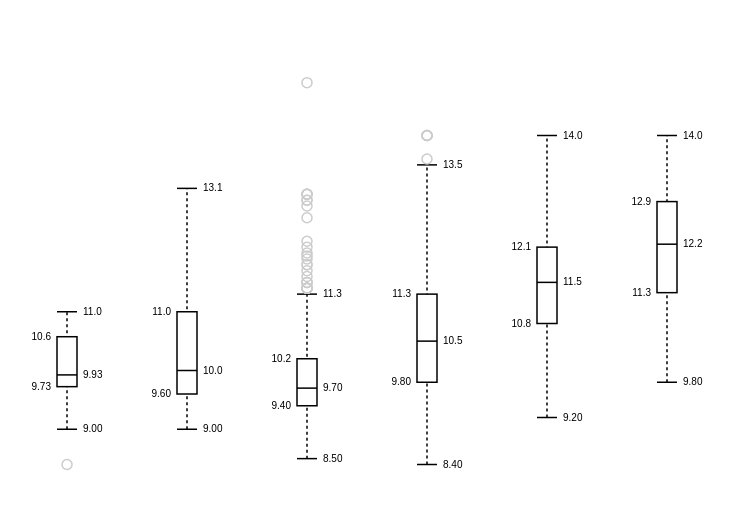
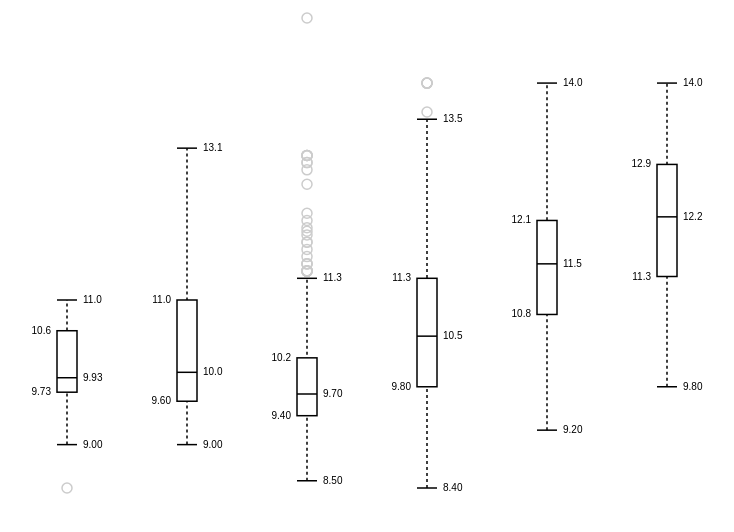
Before and after one commit to pcasaretto/udacity-p6, a plain HTML site: page index.html in a window 1280 px wide. Shown: the whole page, without its empty margins (1-735 px from the left). Drawn offline with nearby package versions, Linux system fonts and the light colour scheme.

Commit message:
Refactor

```diff
--- a/index.html
+++ b/index.html
@@ -38,9 +38,6 @@ var margin = {top: 10, right: 50, bottom: 20, left: 50},
     width = 120 - margin.left - margin.right,
     height = 500 - margin.top - margin.bottom;
 
-var min = Infinity,
-    max = -Infinity;
-
 var chart = d3.box()
     .whiskers(iqr(1.5))
     .width(width)
@@ -49,31 +46,38 @@ var chart = d3.box()
 d3.csv("data/wineQualityReds.csv", function(error, csv) {
   if (error) throw error;
 
-  var data = [];
+  var r = filterCSV(csv, "alcohol");
+  var data = r[0]
+  var extent = r[1]
 
-  data = d3.nest()
+  chart.domain(extent);
+
+  var svg = d3.select("body").selectAll("svg")
+      .data(data)
+      .enter().append("svg")
+      .attr("class", "box")
+      .attr("width", width + margin.left + margin.right)
+      .attr("height", height + margin.bottom + margin.top)
+      .append("g")
+      .attr("transform", "translate(" + margin.left + "," + margin.top + ")")
+      .call(chart);
+
+});
+
+function filterCSV(csv, key) {
+
+  var data = d3.nest()
     .key(function(d) {return d.quality;})
     .rollup(function(leaves) {
-      return leaves.map(function(d) {return d["alcohol"]})
+      return leaves.map(function(d) {return +d[key]})
     })
     .entries(csv);
 
   data = data.map(function(d) { return d.values })
 
-  // chart.domain(d3.extent(csv.map(function(d) {return d["alcohol"]})));
-  chart.domain([8,16]);
-
-  var svg = d3.select("body").selectAll("svg")
-      .data(data)
-    .enter().append("svg")
-      .attr("class", "box")
-      .attr("width", width + margin.left + margin.right)
-      .attr("height", height + margin.bottom + margin.top)
-    .append("g")
-      .attr("transform", "translate(" + margin.left + "," + margin.top + ")")
-      .call(chart);
-
-});
+  var extent = d3.extent(csv.map(function(d) {return +d[key]}));
+  return [data, extent]
+}
 
 // Returns a function to compute the interquartile range.
 function iqr(k) {
```
